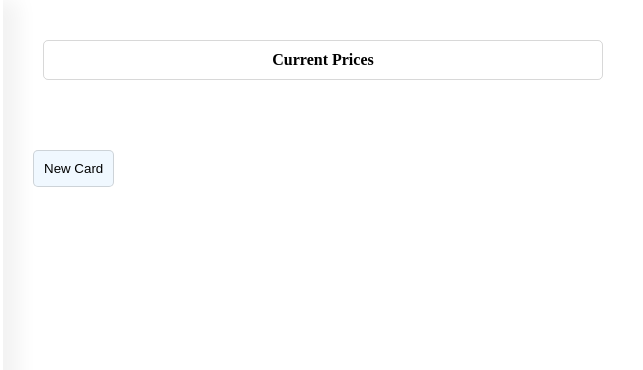
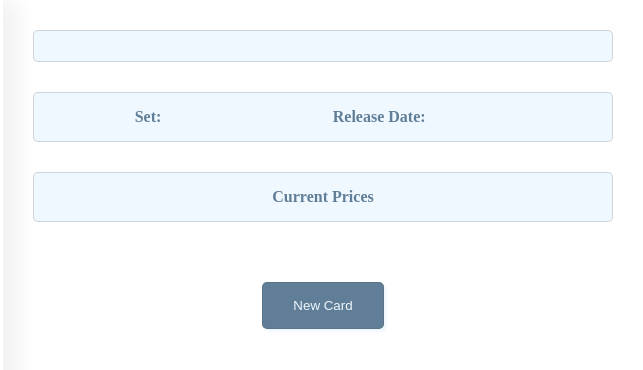
Before and after one commit to DeanWhitten/MTG_RandomCardGenerator, a plain HTML site: page index.html in a window 1280 px wide. Shown: the whole page, without its empty margins (637-1280 px from the left). Drawn offline with Linux system fonts and the light colour scheme; no server answers.

Commit message:
Styling & partical refactor

```diff
--- a/index.html
+++ b/index.html
@@ -4,6 +4,7 @@
     <meta charset="UTF-8">
     <meta name="viewport" content="width=device-width, initial-scale=1.0">
     <title>MTG Card Generator</title>
+    <link rel="stylesheet" href="style.css">
     <script src="script.js">
 
     </script>
@@ -40,19 +41,21 @@
 
 
         img{
-            width: 250px;
-            height: 350px;
+            margin-top: 100px;
+            width: 500px;
+            height: 720px;
         }
 
         #articles p {
             align-self: center;
-            padding-top: 40px;
+            margin-top: 140px;
 
         }
-        #prices{
+        #prices, #setContainer, #cardName{
+            background-color: aliceblue;
             display: flex;
-            padding: 10px;
-            margin: 40px;
+            padding: 15px;
+            margin: 30px;
             justify-content: space-evenly;
             border: 1px solid rgba(80, 80, 80, 0.219);
             border-radius: 5px;
@@ -69,15 +72,30 @@
         #subcontainer{
             flex-grow: 8;
             background-position: center;
+            text-align: center;
         }
 
         button{
-            background-color: aliceblue;
+            background-color: #607e97;
+            color: aliceblue;
             border: 1px solid rgba(80, 80, 80, 0.219);
-            padding: 10px;
+            padding: 15px;
+            padding-right: 30px;
+            padding-left: 30px;
             border-radius: 5px;
+            box-shadow: 3px 3px 2px aliceblue;
+            transition: background-color .5s ease;
         }
 
+        button:hover{
+            color: #83a9c8;
+            background-color: rgb(192, 207, 219);
+
+        }
+
+        h4{
+            color: #607e97;
+        }
 
 
 
@@ -87,12 +105,25 @@
 
     <div class="container">
         <div id="subcontainer">
-        <div id = "prices">
-            <h4>Current Prices</h4>
+            <div id="cardName"></div>
+
+            <div id="setContainer">
+                <h4>Set: </h4>
+                <div id="set"></div>
+                <h4>Release Date:</h4>
+                <div id="release">
+                    <div id="reprint"></div>
+                </div>
+            </div>
+
+            <div id = "prices">
+                <h4>Current Prices</h4>
+            </div>
+
+            <button id= "newCard" onclick="random()">New Card</button>
         </div>
-        <button id= "newCard" onclick="random()">New Card</button></div>
 
-    <div id="articles"></div>
+        <div id="articles"></div>
 
     </div>
 </body>
--- a/script.js
+++ b/script.js
@@ -1,28 +1,28 @@
-function random(){
-  location.reload();
-};
+
 
   fetch("https://api.scryfall.com/cards/random")
   .then(response => response.json()) // Translate JSON into JavaScript
   .then(card => {
 
-
-
-      // Create title element
-    const titleElement = document.createElement("h1");
-    titleElement.innerHTML = card.name;
-
+    // Card image
     const img = document.createElement("img");
     img.src = card.image_uris.border_crop;
     img.style.borderRadius = "10px";
-     img.style.boxShadow = "8px 8px 15px black"
+    img.style.boxShadow = "8px 8px 15px black";
 
-      // Create content element
-      const setTitle = document.createElement("h3");
-      setTitle.innerHTML = card.set_name;
+    // Card Title
+    const titleElement = document.createElement("h1");
+    titleElement.innerHTML = card.name;
+    cardName.appendChild(titleElement);
 
-      const text = document.createElement("p");
-      text.innerHTML = "Released : " + card.released_at;
+
+
+    // Set Name
+    set.innerHTML = card.set_name;
+
+
+    // Release date
+    release.innerHTML =  card.released_at;
 
 
 
@@ -73,13 +73,18 @@ function random(){
 
       // Add title and content to the page
       const articlesElement = document.getElementById("articles");
-      articlesElement.appendChild(titleElement);
+
       articlesElement.appendChild(img);
-      articlesElement.appendChild(setTitle);
-      articlesElement.appendChild(text);
+
+
+
+
+
+
+
       if(card.reprint == true){
-        const reprintText = document.createElement("p");
-        reprintText.innerHTML = "REPRINT";
+
+        reprint.innerHTML = "REPRINT";
         articlesElement.appendChild(reprintText);
       }
 
@@ -97,5 +102,6 @@ function random(){
 
 
 
-
-document.getElementById("newCard").addEventListener("click", random);
+function random(){
+  location.reload();
+};
```
Lines whose indentation alone changed are shown as unchanged.
